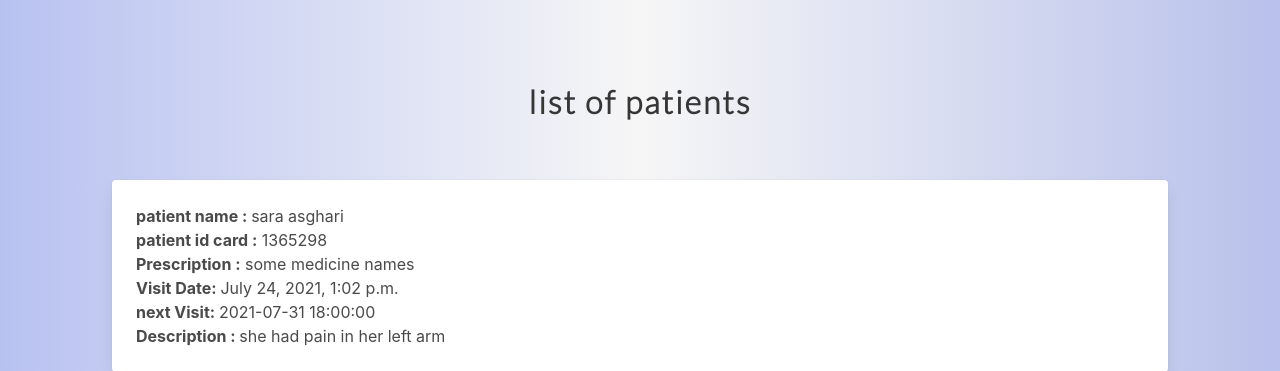
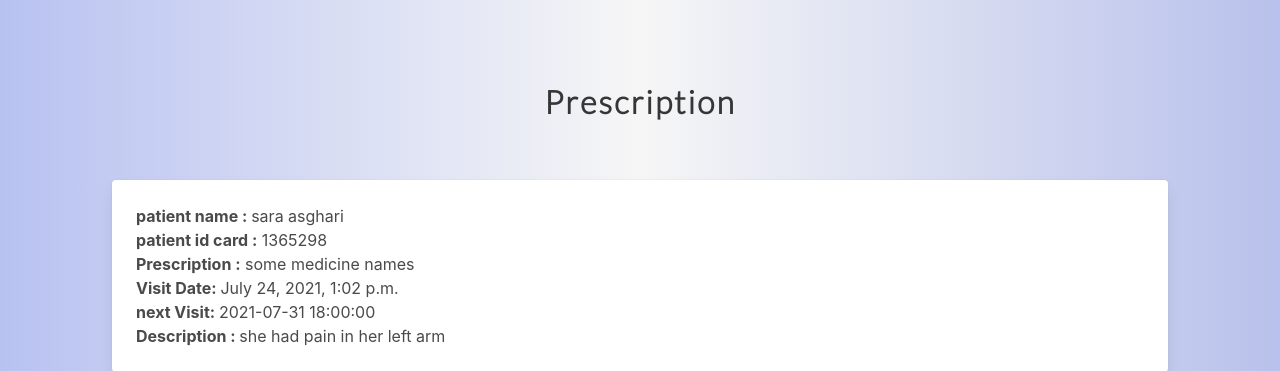
Before and after one commit to saharfk/patient-archive, a Django app: page /patient/1/Prescription in a window 1280 px wide. Shown: the part 64-435 px from the top of the page. Run offline with Django 3.2, Linux system fonts and the light colour scheme; a user stored in the database is signed in; data comes from the database, SQL or seed files in the repository; some libraries are stand-ins or nearby versions.

Commit message:
Update Prescription.html

```diff
--- a/patientArchive/patienthistory/templates/patienthistory/Prescription.html
+++ b/patientArchive/patienthistory/templates/patienthistory/Prescription.html
@@ -10,7 +10,7 @@
                     <div class="column">
 
                         <h1 class="title" style="text-align: center">
-                            list of patients
+                            Prescription
                         </h1>
                     </div>
                     <section class="section">
```
